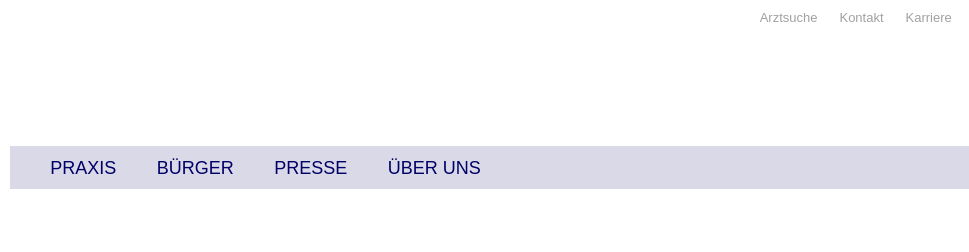
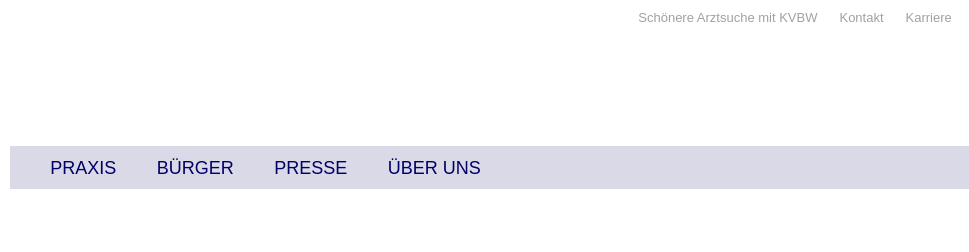
Before and after one commit to akueckes/kvbw, a plain HTML site: page index.html in a window 1280 px wide. Shown: the top 252 px of the page, 0-969 px from the left. Drawn offline with Linux system fonts and the light colour scheme; a web font is replaced by a local one.

Commit message:
Update index.html

```diff
--- a/index.html
+++ b/index.html
@@ -70,7 +70,7 @@
         </div> <!-- #logo -->
 
         <nav id="servicemenue">
-        	<ul><li><a href="https://www.arztsuche-bw.de/">Arztsuche</a></li><li><a href="https://www.kvbawue.de/ueber-uns/kontakt/kontaktformular/">Kontakt</a></li><li><a href="https://www.kvbawue.de/ueber-uns/karriere/">Karriere</a></li><li><a href="https://www.kvbawue.de/presse/kommunikationskanaele/newsletter/">Newsletter</a></li><li><a href="https://www.kvbawue.de/kvbw/impressum/">Impressum</a></li><li><a href="https://www.kvbawue.de/kvbw/datenschutzerklaerung/">Datenschutzerklärung</a></li></ul>
+        	<ul><li><a href="https://www.arztsuche-bw.de/">Schönere Arztsuche mit KVBW</a></li><li><a href="https://www.kvbawue.de/ueber-uns/kontakt/kontaktformular/">Kontakt</a></li><li><a href="https://www.kvbawue.de/ueber-uns/karriere/">Karriere</a></li><li><a href="https://www.kvbawue.de/presse/kommunikationskanaele/newsletter/">Newsletter</a></li><li><a href="https://www.kvbawue.de/kvbw/impressum/">Impressum</a></li><li><a href="https://www.kvbawue.de/kvbw/datenschutzerklaerung/">Datenschutzerklärung</a></li></ul>
         </nav> <!-- #servicemenue -->
 
         <div id="search">
```
